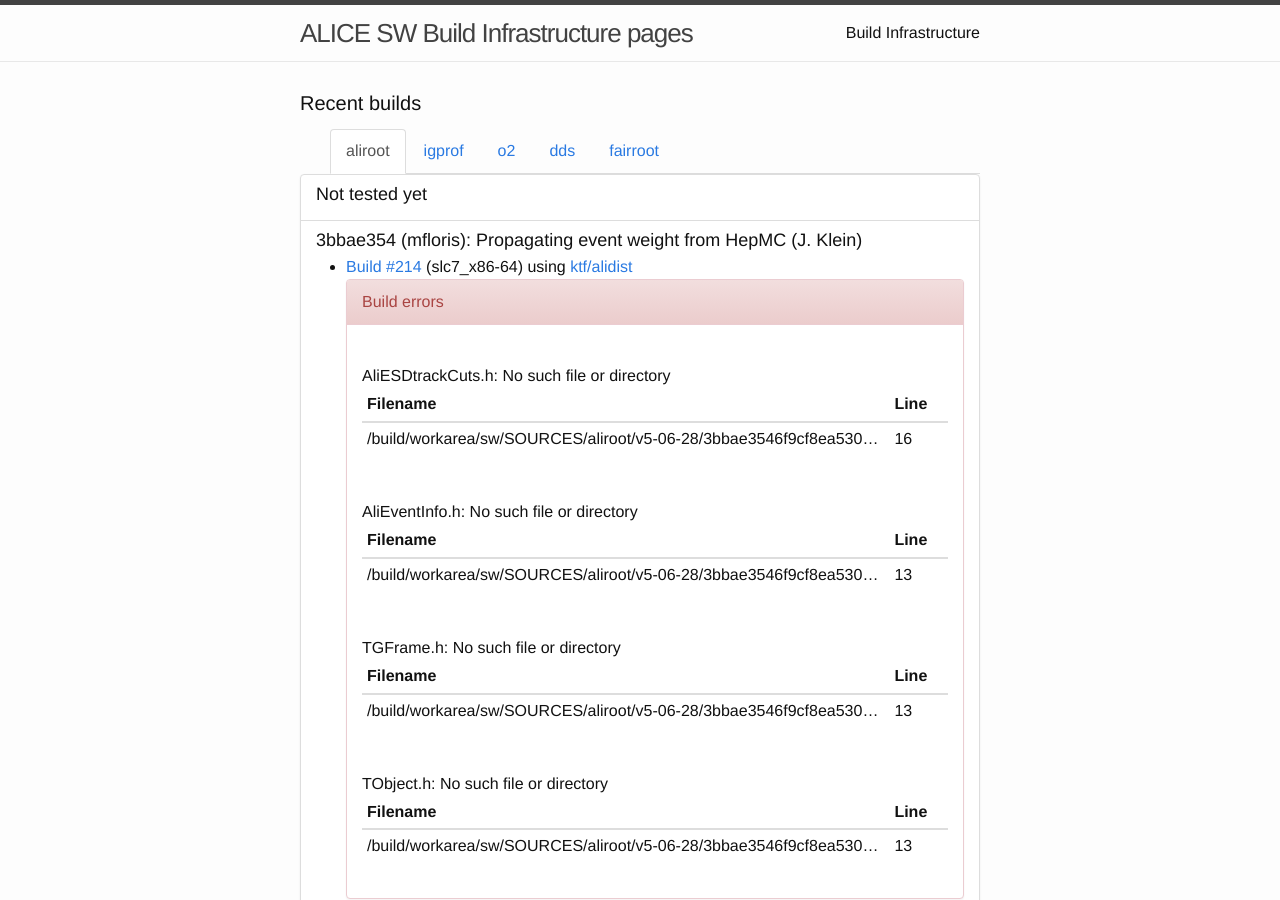
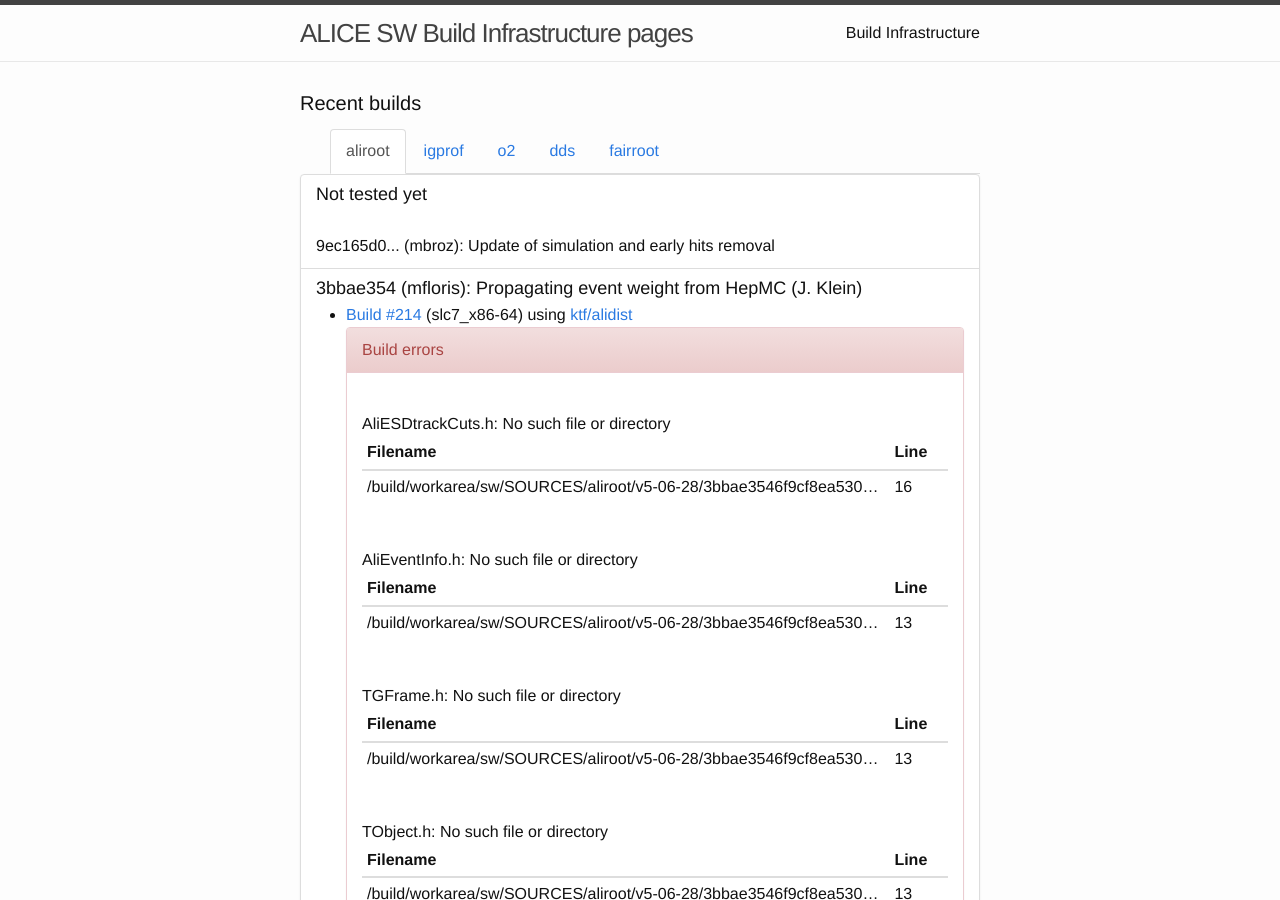
Before and after one commit to alisw/alisw.github.io, a Jekyll site: the page built from index.html, in a window 1280 px wide and 900 px high. Built offline with Jekyll 4.4.1, drawn with Linux system fonts in a browser that asks for light colours; nearby versions of some CDN libraries.

Commit message:
Updated results.

```diff
--- a/_data/commits-aliroot-master.yaml
+++ b/_data/commits-aliroot-master.yaml
@@ -1,3 +1,8 @@
+-
+ commit: "9ec165d02ff4bc7613c98e819d00d12fa150f5a1"
+ message: >-
+    Update of simulation and early hits removal
+ author: !!str mbroz
 -
  commit: "3bbae3546f9cf8ea53062fb1a2414b9b57fa3a8f"
  message: >-
```
